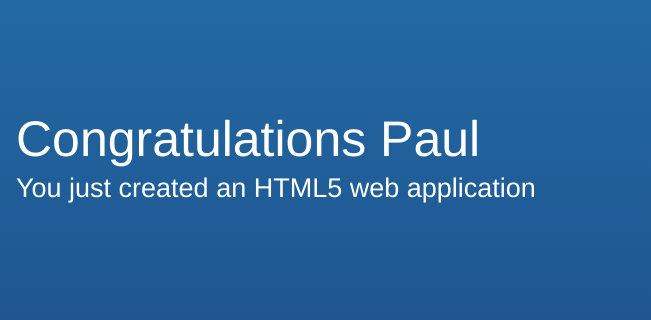
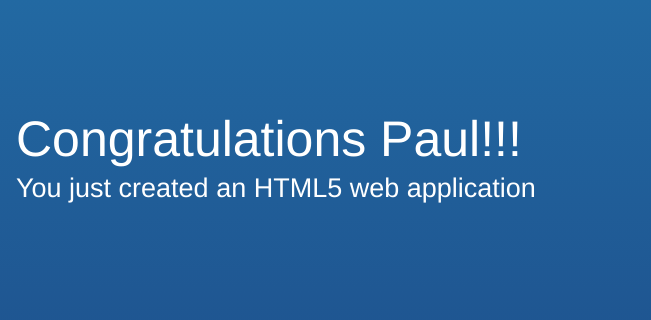
Before and after one commit to paulmcn23/static.paulaws.com, a plain HTML site: page index.html in a window 1280 px wide. Shown: the part 171-491 px from the top of the page, 629-1280 px from the left. Drawn offline with Linux system fonts and the light colour scheme.

Commit message:
my latest change

```diff
--- a/index.html
+++ b/index.html
@@ -58,7 +58,7 @@
         <div class="message">
             <a class="twitter-link" href="https://twitter.com/home/?status=I%20created%20a%20project%20with%20AWS%20CodeStar!%20%23AWS%20%23AWSCodeStar%20https%3A%2F%2Faws.amazon.com%2Fcodestar"><img src="img/tweet.svg" /></a>
             <div class="text">
-                <h1>Congratulations Paul</h1>
+                <h1>Congratulations Paul!!!</h1>
                 <h2>You just created an HTML5 web application</h2>
             </div>
         </div>
```
